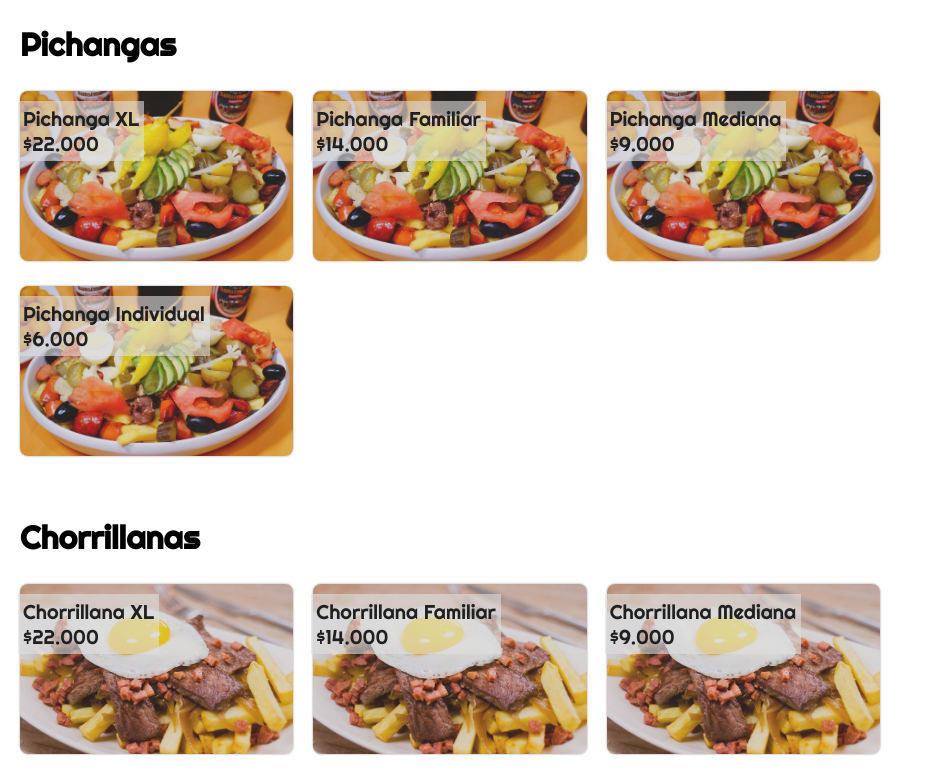
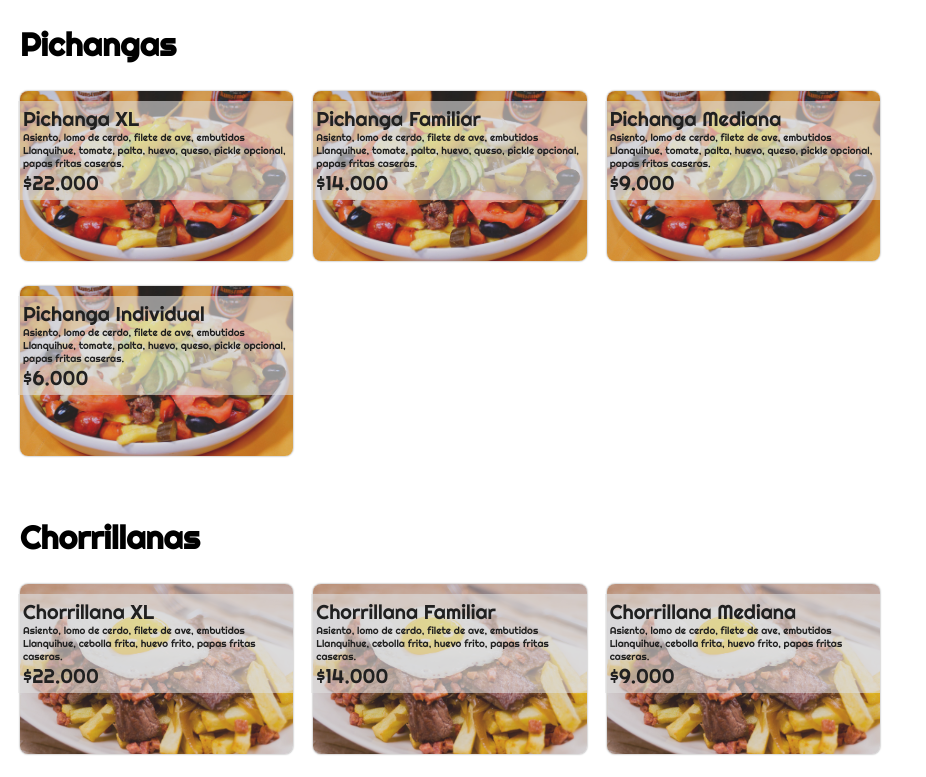
Before and after one commit to Marceloh1987/Patagonia-XL, a React (Create React App) app: page / in a window 1280 px wide. Shown: the part 2160-2937 px from the top of the page, without its empty margins (0-926 px from the left). Built offline with nearby package versions, Linux system fonts and the light colour scheme.

Commit message:
Detalles de productos faltantes

```diff
--- a/src/Data/FoodData.js
+++ b/src/Data/FoodData.js
@@ -177,48 +177,56 @@ export const foodItems = [
     },
     {
         name: 'Pichanga XL',
+        detail: 'Asiento, lomo de cerdo, filete de ave, embutidos Llanquihue, tomate, palta, huevo, queso, pickle opcional, papas fritas caseras.',
         img: '/img/Pichanga1.jpg',
         section: 'Pichangas',
         price: 22000
     },
     {
         name: 'Pichanga Familiar',
+        detail: 'Asiento, lomo de cerdo, filete de ave, embutidos Llanquihue, tomate, palta, huevo, queso, pickle opcional, papas fritas caseras.',
         img: '/img/Pichanga1.jpg',
         section: 'Pichangas',
         price: 14000
     },
     {
         name: 'Pichanga Mediana',
+        detail: 'Asiento, lomo de cerdo, filete de ave, embutidos Llanquihue, tomate, palta, huevo, queso, pickle opcional, papas fritas caseras.',
         img: '/img/Pichanga1.jpg',
         section: 'Pichangas',
         price: 9000
     },
     {
         name: 'Pichanga Individual',
+        detail: 'Asiento, lomo de cerdo, filete de ave, embutidos Llanquihue, tomate, palta, huevo, queso, pickle opcional, papas fritas caseras.',
         img: '/img/Pichanga1.jpg',
         section: 'Pichangas',
         price: 6000
     },
     {
         name: 'Chorrillana XL',
+        detail: 'Asiento, lomo de cerdo, filete de ave, embutidos Llanquihue, cebolla frita, huevo frito, papas fritas caseras.',
         img: '/img/chorrillana1.jpg',
         section: 'Chorrillanas',
         price: 22000
     },
     {
         name: 'Chorrillana Familiar',
+        detail: 'Asiento, lomo de cerdo, filete de ave, embutidos Llanquihue, cebolla frita, huevo frito, papas fritas caseras.',
         img: '/img/chorrillana1.jpg',
         section: 'Chorrillanas',
         price: 14000
     },
     {
         name: 'Chorrillana Mediana',
+        detail: 'Asiento, lomo de cerdo, filete de ave, embutidos Llanquihue, cebolla frita, huevo frito, papas fritas caseras.',
         img: '/img/chorrillana1.jpg',
         section: 'Chorrillanas',
         price: 9000
     },
     {
         name: 'Chorrillana Individual.',
+        detail: 'Asiento, lomo de cerdo, filete de ave, embutidos Llanquihue, cebolla frita, huevo frito, papas fritas caseras.',
         img: '/img/chorrillana1.jpg',
         section: 'Chorrillanas',
         price: 6000
```
